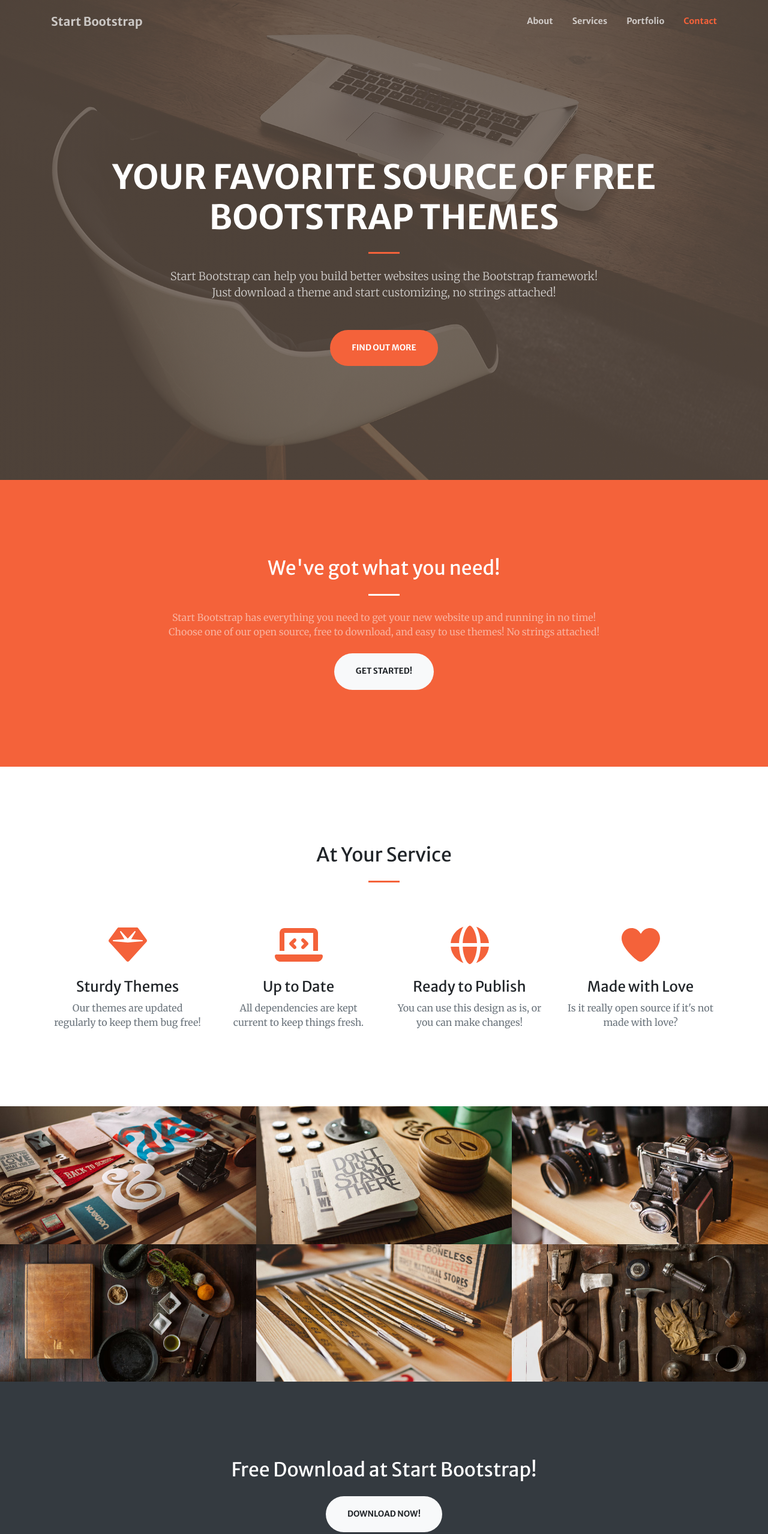
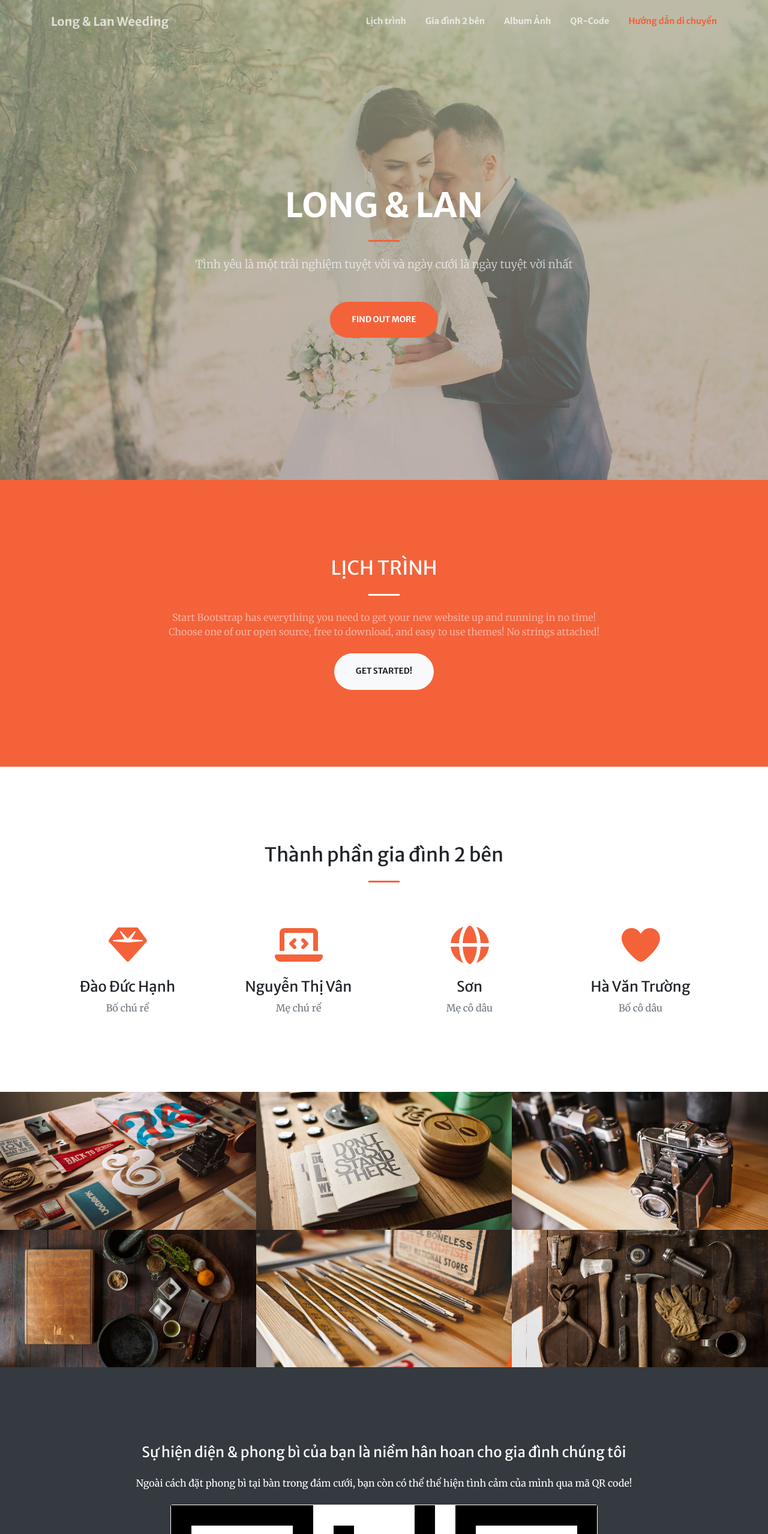
Before and after one commit to Longdh57/long-lan-weeding, a website: page src/pug/index.pug in a window 1280 px wide. Shown: the top 2557 px of the page at 60% size. Drawn offline with nearby package versions, Linux system fonts and the light colour scheme; files that its build step writes are made by us from their sources; files whose address does not match are found by name.

Commit message:
add code change layout, menu and edit some css

```diff
--- a/src/js/scripts.js
+++ b/src/js/scripts.js
@@ -40,7 +40,7 @@
   $(window).scroll(navbarCollapse);
 
   // Magnific popup calls
-  $('#portfolio').magnificPopup({
+  $('#album').magnificPopup({
     delegate: 'a',
     type: 'image',
     tLoading: 'Loading image #%curr%...',
--- a/src/pug/index.pug
+++ b/src/pug/index.pug
@@ -31,30 +31,32 @@
         // Navigation
         nav#mainNav.navbar.navbar-expand-lg.navbar-light.fixed-top.py-3
             .container
-                a.navbar-brand.js-scroll-trigger(href='#page-top') Start Bootstrap
+                a.navbar-brand.js-scroll-trigger(href='#page-top') Long & Lan Weeding
                 button.navbar-toggler.navbar-toggler-right(type='button', data-toggle='collapse', data-target='#navbarResponsive', aria-controls='navbarResponsive', aria-expanded='false', aria-label='Toggle navigation')
                     span.navbar-toggler-icon
                 #navbarResponsive.collapse.navbar-collapse
                     ul.navbar-nav.ml-auto.my-2.my-lg-0
                         li.nav-item
-                            a.nav-link.js-scroll-trigger(href='#about') About
+                            a.nav-link.js-scroll-trigger(href='#about') Lịch trình
                         li.nav-item
-                            a.nav-link.js-scroll-trigger(href='#services') Services
+                            a.nav-link.js-scroll-trigger(href='#families') Gia đình 2 bên
                         li.nav-item
-                            a.nav-link.js-scroll-trigger(href='#portfolio') Portfolio
+                            a.nav-link.js-scroll-trigger(href='#album') Album Ảnh
                         li.nav-item
-                            a.nav-link.js-scroll-trigger(href='#contact') Contact
+                            a.nav-link.js-scroll-trigger(href='#qr-code') QR-Code
+                        li.nav-item
+                            a.nav-link.js-scroll-trigger(href='#contact') Hướng dẫn di chuyển
 
         // Masthead
         header.masthead
             .container.h-100
                 .row.h-100.align-items-center.justify-content-center.text-center
                     .col-lg-10.align-self-end
-                        h1.text-uppercase.text-white.font-weight-bold Your Favorite Source of Free Bootstrap Themes
+                        h1.text-uppercase.text-white.font-weight-bold Long & Lan
                         hr.divider.my-4
                     .col-lg-8.align-self-baseline
                         p.text-white-75.font-weight-light.mb-5
-                            | Start Bootstrap can help you build better websites using the Bootstrap framework! Just download a theme and start customizing, no strings attached!
+                            | Tình yêu là một trải nghiệm tuyệt vời và ngày cưới là ngày tuyệt vời nhất
                         a.btn.btn-primary.btn-xl.js-scroll-trigger(href='#about') Find Out More
 
         // About
@@ -62,41 +64,41 @@
             .container
                 .row.justify-content-center
                     .col-lg-8.text-center
-                        h2.text-white.mt-0 We've got what you need!
+                        h2.text-white.mt-0 LỊCH TRÌNH
                         hr.divider.light.my-4
                         p.text-white-50.mb-4
                             | Start Bootstrap has everything you need to get your new website up and running in no time! Choose one of our open source, free to download, and easy to use themes! No strings attached!
                         a.btn.btn-light.btn-xl.js-scroll-trigger(href='#services') Get Started!
 
-        // Services
-        section#services.page-section
+        // Families
+        section#families.page-section
             .container
-                h2.text-center.mt-0 At Your Service
+                h2.text-center.mt-0 Thành phần gia đình 2 bên
                 hr.divider.my-4
                 .row
                     .col-lg-3.col-md-6.text-center
                         .mt-5
                             i.fas.fa-4x.fa-gem.text-primary.mb-4
-                            h3.h4.mb-2 Sturdy Themes
-                            p.text-muted.mb-0 Our themes are updated regularly to keep them bug free!
+                            h3.h4.mb-2 Đào Đức Hạnh
+                            p.text-muted.mb-0 Bố chú rể
                     .col-lg-3.col-md-6.text-center
                         .mt-5
                             i.fas.fa-4x.fa-laptop-code.text-primary.mb-4
-                            h3.h4.mb-2 Up to Date
-                            p.text-muted.mb-0 All dependencies are kept current to keep things fresh.
+                            h3.h4.mb-2 Nguyễn Thị Vân
+                            p.text-muted.mb-0 Mẹ chú rể
                     .col-lg-3.col-md-6.text-center
                         .mt-5
                             i.fas.fa-4x.fa-globe.text-primary.mb-4
-                            h3.h4.mb-2 Ready to Publish
-                            p.text-muted.mb-0 You can use this design as is, or you can make changes!
+                            h3.h4.mb-2 Sơn
+                            p.text-muted.mb-0 Mẹ cô dâu
                     .col-lg-3.col-md-6.text-center
                         .mt-5
                             i.fas.fa-4x.fa-heart.text-primary.mb-4
-                            h3.h4.mb-2 Made with Love
-                            p.text-muted.mb-0 Is it really open source if it's not made with love?
+                            h3.h4.mb-2 Hà Văn Trường
+                            p.text-muted.mb-0 Bố cô dâu
 
-        // Portfolio
-        div#portfolio
+        // Album Ảnh
+        div#album
             .container-fluid.p-0
                 .row.no-gutters
                     .col-lg-4.col-sm-6
@@ -148,25 +150,26 @@
                                 .project-name
                                     | Project Name
 
-        // Call to action
-        section.page-section.bg-dark.text-white
+        // QR-Code
+        section#qr-code.page-section.bg-dark.text-white
             .container.text-center
-                h2.mb-4 Free Download at Start Bootstrap!
-                a.btn.btn-light.btn-xl(href='https://startbootstrap.com/themes/creative/') Download Now!
+                h4.mb-4 Sự hiện diện & phong bì của bạn là niềm hân hoan cho gia đình chúng tôi
+                span.mb-4 Ngoài cách đặt phong bì tại bàn trong đám cưới, bạn còn có thể thể hiện tình cảm của mình qua mã QR code!
+                img.rounded.mx-auto.d-block.img-fluid.mt-4(src='assets/img/qr-code.png', alt='')
 
         // Contact
         section#contact.page-section
             .container
                 .row.justify-content-center
                     .col-lg-8.text-center
-                        h2.mt-0 Let's Get In Touch!
+                        h2.mt-0 Hướng dẫn di chuyển đến đám cưới
                         hr.divider.my-4
                         p.text-muted.mb-5
-                            | Ready to start your next project with us? Give us a call or send us an email and we will get back to you as soon as possible!
+                            | Có rất nhiều cách để di chuyển đến đám cưới
                 .row
                     .col-lg-4.ml-auto.text-center.mb-5.mb-lg-0
                         i.fas.fa-phone.fa-3x.mb-3.text-muted
-                        div +1 (555) 123-4567
+                        div +84 38 570 9456
                     .col-lg-4.mr-auto.text-center
                         i.fas.fa-envelope.fa-3x.mb-3.text-muted
 
@@ -176,7 +179,8 @@
         // Footer
         footer.bg-light.py-5
             .container
-                .small.text-center.text-muted Copyright © 2020 - Start Bootstrap
+                .small.text-center.text-muted Long & Lan Weeding
+                .small.text-center.text-muted Sự hiện diện của bạn là niềm vinh hạnh cho gia đình chúng tôi
 
         // Bootstrap core JS
         script(src='js/jquery.min.js')
--- a/src/scss/_masthead.scss
+++ b/src/scss/_masthead.scss
@@ -7,10 +7,10 @@
     // if the image name change, make sure to update the url path below!
     background: linear-gradient(
             to bottom,
-            #{fade-out($brown, 0.2)} 0%,
-            #{fade-out($brown, 0.2)} 100%
+            #{fade-out($low-yellow, 0.2)} 0%,
+            #{fade-out($low-red, 0.2)} 100%
         ),
-        url("../assets/img/bg-masthead.jpg");
+        url("../assets/img/main-slide.jpg");
     background-position: center;
     background-repeat: no-repeat;
     background-attachment: scroll;
--- a/src/scss/_portfolio.scss
+++ b/src/scss/_portfolio.scss
@@ -1,5 +1,5 @@
 // Styling for the portfolio section
-#portfolio {
+#album {
     .container-fluid {
         max-width: 1920px;
         .portfolio-box {
--- a/src/scss/_variables.scss
+++ b/src/scss/_variables.scss
@@ -4,6 +4,9 @@
 
 $orange: #f4623a;
 $brown: #5c4d42;
+$nude: #f3ddce;
+$low-yellow: rgba(202, 198, 161, 0.8);
+$low-red: rgba(230, 186, 174, 0.5);
 
 //- Override primary color
 $primary: $orange;
```
Also changed, not shown: src/assets/img/main-slide.jpg (added), src/assets/img/qr-code.png (added).
